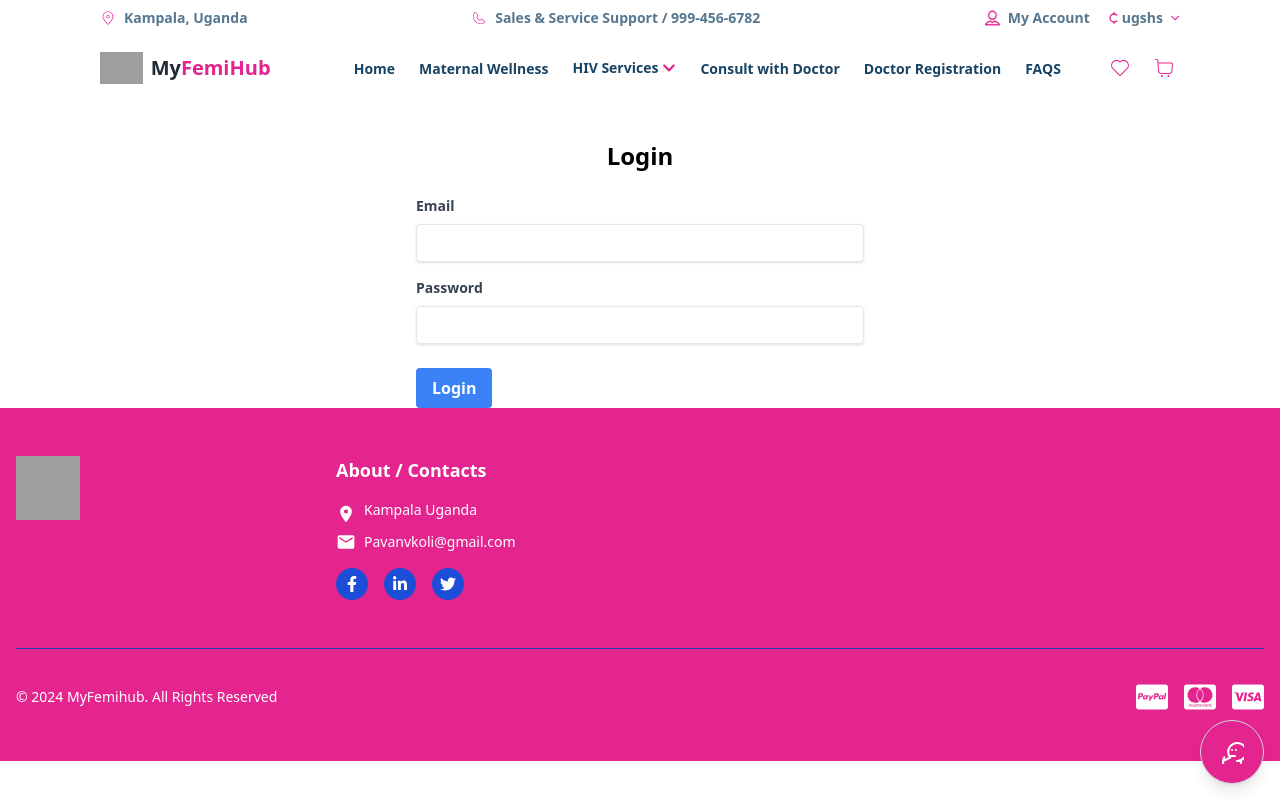
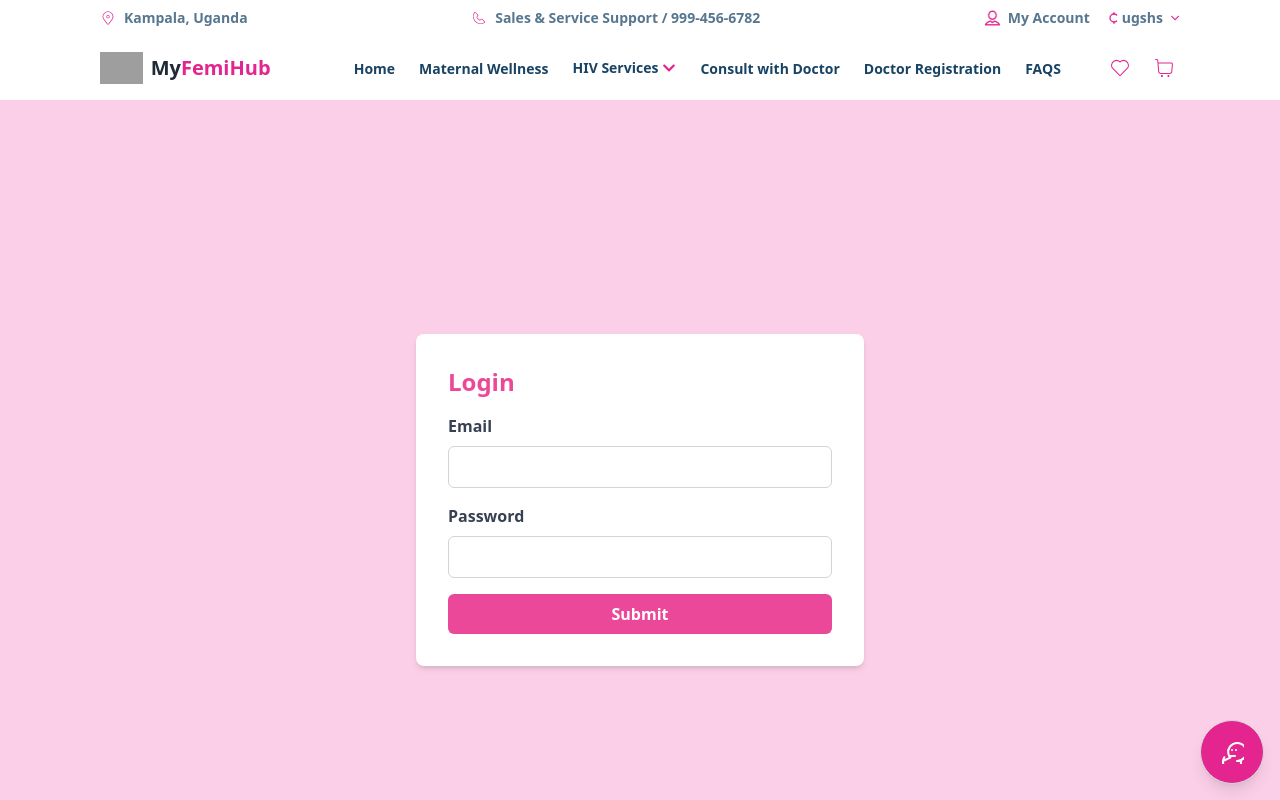
Before and after one commit to wamae-ndiritu/femihub-site, a React (Vite) app in the folder client/: page /login in a window 1280 px wide. Shown: the top 800 px of the page. Built offline with nearby package versions, Linux system fonts and the light colour scheme; grey boxes are pictures that could not be loaded.

Commit message:
Set global user using context api

```diff
--- a/client/src/components/BestSelling.jsx
+++ b/client/src/components/BestSelling.jsx
@@ -3,7 +3,7 @@ import axios from "axios";
 import { BASEHOST } from "../use";
 import ChevronRightIcon from "@mui/icons-material/ChevronRight";
 import ChevronLeftIcon from "@mui/icons-material/ChevronLeft";
-import { useCart } from "../context/CartContext";
+import { useGlobalContext} from "../context/GlobalContext";
 
 const Product = ({
     id,
@@ -14,7 +14,7 @@ const Product = ({
     description,
 }) => {
     const { cartItems, addItemToCart } =
-      useCart();
+      useGlobalContext();
 
     const handleAddToCart = () => {
         addItemToCart({ id, name, image, description, price });
--- a/client/src/components/Navbar.jsx
+++ b/client/src/components/Navbar.jsx
@@ -3,9 +3,9 @@ import { FaBars, FaTimes, FaChevronDown } from "react-icons/fa";
 import { CiHeart, CiShoppingCart } from "react-icons/ci";
 import Cart from "./cart";
 import { Link } from "react-router-dom";
-import { useCart } from "../context/CartContext";
+import { useGlobalContext } from "../context/GlobalContext";
 const Navbar = () => {
-  const {cartItems} = useCart();
+  const {cartItems} = useGlobalContext();
   const [isOpen, setIsOpen] = useState(false);
   const [isMobileCartModalOpen, setIsMobileCartOpen] = useState(false);
   const [activeSubmenu, setActiveSubmenu] = useState(null);
--- a/client/src/components/NewProducts.jsx
+++ b/client/src/components/NewProducts.jsx
@@ -3,11 +3,11 @@ import vitaminbottle from "../assets/vitaminbottle.png";
 import supplement from "../assets/supplement.png";
 import { BASEHOST } from "../use";
 import axios from "axios";
-import { useCart } from "../context/CartContext";
+import { useGlobalContext } from "../context/GlobalContext";
 import { CiShoppingCart } from "react-icons/ci";
 
 const ProductCard = ({ id, image, category, name, price, description }) => {
-  const { addItemToCart } = useCart();
+  const { addItemToCart } = useGlobalContext();
 
   const handleAddToCart = () => {
     addItemToCart({ id, name, image, description, price });
--- a/client/src/components/login.jsx
+++ b/client/src/components/login.jsx
@@ -1,84 +1,103 @@
-import React, { useState } from 'react';
-import axios from 'axios';
-import { toast, ToastContainer } from 'react-toastify';
-import 'react-toastify/dist/ReactToastify.css';
-import Cookies from 'js-cookie';
-import { BASEHOST } from '../use';
-import { useNavigate } from 'react-router-dom';
+import React, { useEffect, useState } from "react";
+import axios from "axios";
+import { toast, ToastContainer } from "react-toastify";
+import "react-toastify/dist/ReactToastify.css";
+import { BASEHOST } from "../use";
+import { useNavigate } from "react-router-dom";
+import { useGlobalContext } from "../context/GlobalContext";
 const Login = () => {
-    const [email, setEmail] = useState('');
-    const [password, setPassword] = useState('');
+  const { user, setUser } = useGlobalContext();
+  const [email, setEmail] = useState("");
+  const [password, setPassword] = useState("");
   const [loading, setLoading] = useState(false);
   const navigate = useNavigate();
+
+
   const handleLogin = async (e) => {
     e.preventDefault();
     setLoading(true);
 
     try {
-            const response = await axios.post(`${BASEHOST}/login`, { email, password }, {
+      const { data } = await axios.post(
+        `${BASEHOST}/login`,
+        { email, password },
+        {
           headers: {
-                    'Content-Type': 'application/json',
+            "Content-Type": "application/json",
           },
-            });
-            console.log('Success');
-            // Save token to cookies
-            Cookies.set('token', response.data.token, { expires: 7 }); // Expires in 7 days
-            console.log('Login successful:', response.data);
-            toast.success('Login successful!');
+        }
+      );
+      setUser(data);
+      toast.success("Login successful!");
       setTimeout(() => {
         2;
-            })
+      });
 
-            navigate('/');
-
+      navigate("/");
     } catch (error) {
-            console.error('Login failed:', error);
-            toast.error('Login failed. Please check your credentials and try again.');
+      const message = error?.response
+        ? error?.response?.data?.error
+        : error?.message;
+      toast.error(message);
     } finally {
       setLoading(false);
     }
   };
 
+  useEffect(() => {
+    if (user) {
+      navigate("/");
+    }
+  }, [user, navigate]);
+
   return (
-        <div className="max-w-md mx-auto mt-10">
-            <h2 className="text-2xl font-bold mb-6 text-center">Login</h2>
+    <div className='flex flex-col items-center justify-center min-h-screen bg-pink-200'>
+      <div className='bg-white p-8 rounded-lg shadow-md w-full max-w-md'>
+        <h2 className='text-2xl font-bold text-pink-500 mb-4'>Login</h2>
         <form onSubmit={handleLogin}>
-                <div className="mb-4">
-                    <label className="block text-gray-700 text-sm font-bold mb-2" htmlFor="email">
+          <div className='mb-4'>
+            <label
+              htmlFor='email'
+              className='block text-gray-700 font-bold mb-2'
+            >
               Email
             </label>
             <input
-                        type="email"
-                        id="email"
+              type='email'
+              id='email'
+              name='email'
               value={email}
               onChange={(e) => setEmail(e.target.value)}
-                        required
-                        className="shadow appearance-none border rounded w-full py-2 px-3 text-gray-700 leading-tight focus:outline-none focus:shadow-outline"
+              className='border border-gray-300 rounded-md py-2 px-4 w-full focus:outline-none focus:border-pink-500'
             />
           </div>
-                <div className="mb-6">
-                    <label className="block text-gray-700 text-sm font-bold mb-2" htmlFor="password">
+          <div className='mb-4'>
+            <label
+              htmlFor='password'
+              className='block text-gray-700 font-bold mb-2'
+            >
               Password
             </label>
             <input
-                        type="password"
-                        id="password"
+              type='password'
+              id='password'
+              name='password'
               value={password}
               onChange={(e) => setPassword(e.target.value)}
-                        required
-                        className="shadow appearance-none border rounded w-full py-2 px-3 text-gray-700 leading-tight focus:outline-none focus:shadow-outline"
+              className='border border-gray-300 rounded-md py-2 px-4 w-full focus:outline-none focus:border-pink-500'
             />
           </div>
-                <div className="flex items-center justify-between">
           <button
-                        type="submit"
-                        className={`bg-blue-500 hover:bg-blue-700 text-white font-bold py-2 px-4 rounded focus:outline-none focus:shadow-outline ${loading ? 'opacity-50 cursor-not-allowed' : ''}`}
+            type='submit'
+            className={`bg-pink-500 hover:bg-pink-600 text-white font-bold py-2 px-4 rounded-md w-full ${
+              loading ? "opacity-50 cursor-not-allowed" : ""
+            }`}
             disabled={loading}
           >
-                        {loading ? 'Logging in...' : 'Login'}
+            {loading ? "Logging in..." : "Submit"}
           </button>
+        </form>
       </div>
-            </form>
       <ToastContainer />
     </div>
   );
--- a/client/src/components/signup.jsx
+++ b/client/src/components/signup.jsx
@@ -70,8 +70,11 @@ export default function Signup() {
       })
 
       .catch((error) => {
-        console.log(error);
-        toast.error("Signup failed. Please try again.");
+        console.log(error)
+         const message = error?.response
+           ? error?.response?.data?.error
+           : error?.message;
+         toast.error(message);
       })
       .finally(() => {
         setLoading(false);
--- a/client/src/main.jsx
+++ b/client/src/main.jsx
@@ -2,12 +2,12 @@ import React from 'react'
 import ReactDOM from 'react-dom/client'
 import App from './App.jsx'
 import './index.css'
-import { CartProvider } from './context/CartContext.jsx';
+import { GlobalProvider } from './context/GlobalContext.jsx';
 
 ReactDOM.createRoot(document.getElementById("root")).render(
   <React.StrictMode>
-    <CartProvider>
+    <GlobalProvider>
       <App />
-    </CartProvider>
+    </GlobalProvider>
   </React.StrictMode>
 );
--- a/client/src/use.js
+++ b/client/src/use.js
@@ -1,2 +1,3 @@
 const env = "development"
-export const BASEHOST = "https://femihub-site-57w2.vercel.app";
+// export const BASEHOST = "https://femihub-site-57w2.vercel.app";
+export const BASEHOST = "http://localhost:3030";
```
Also changed, not shown: client/src/components/TopNav.jsx (+38 -39 lines), client/src/components/cart.jsx (+33 -6 lines), client/src/context/GlobalContext.jsx (renamed from client/src/context/CartContext.jsx, +33 -13 lines), 1 other file (tests, documents, lock files or other folders). Lines whose indentation alone changed are shown as unchanged.
